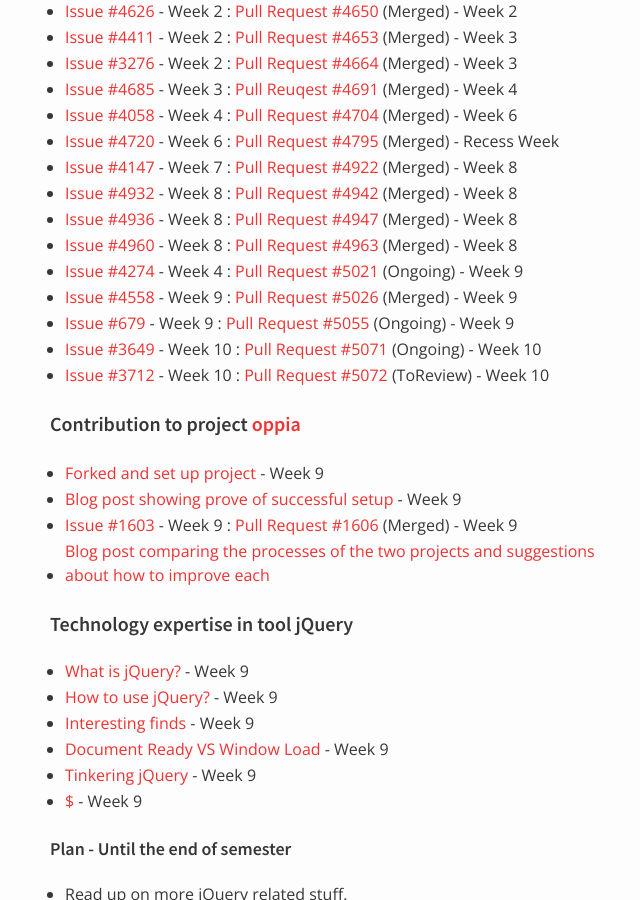
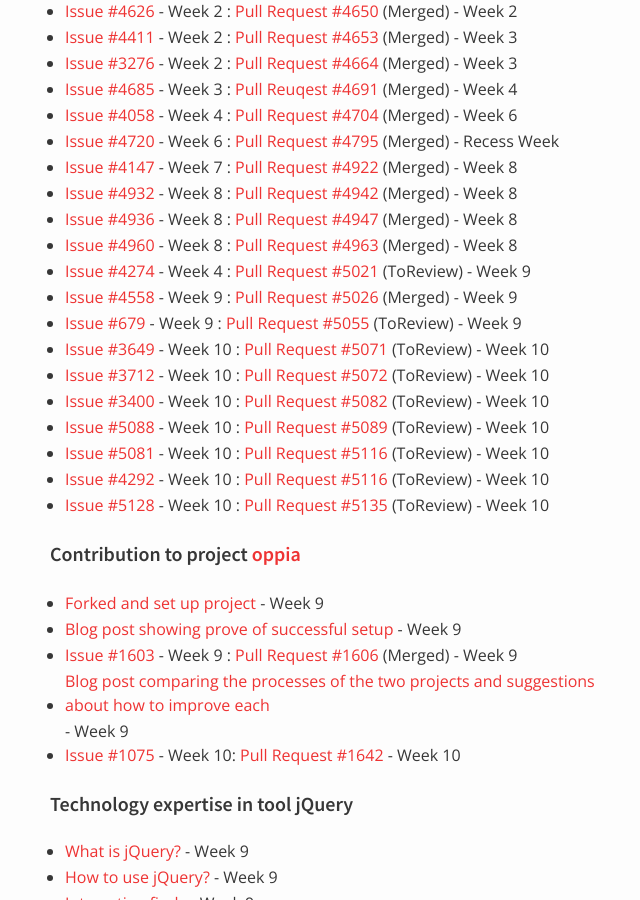
Before and after one commit to nus-oss/cs3281-AY1516S2-website, a Jekyll site: the page built from teams/teammates.md, in a window 1280 px wide and 900 px high, scrolled down 2291 px. Shown: the whole window, without its empty margins (320-960 px from the left). Built offline with Jekyll 4.4.1, drawn with Linux system fonts in a browser that asks for light colours.

Commit message:
update progress for @kennho

```diff
--- a/teams/teammates.md
+++ b/teams/teammates.md
@@ -82,17 +82,23 @@ permalink: /teams/teammates/
  * [Issue #4932](https://github.com/TEAMMATES/teammates/issues/4932) - Week 8 : [Pull Request #4942](https://github.com/TEAMMATES/teammates/pull/4942) (Merged) - Week 8
  * [Issue #4936](https://github.com/TEAMMATES/teammates/issues/4936) - Week 8 : [Pull Request #4947](https://github.com/TEAMMATES/teammates/pull/4947) (Merged) - Week 8
  * [Issue #4960](https://github.com/TEAMMATES/teammates/issues/4960) - Week 8 : [Pull Request #4963](https://github.com/TEAMMATES/teammates/pull/4963) (Merged) - Week 8
- * [Issue #4274](https://github.com/TEAMMATES/teammates/issues/4274) - Week 4 : [Pull Request #5021](https://github.com/TEAMMATES/teammates/pull/5021) (Ongoing) - Week 9
+ * [Issue #4274](https://github.com/TEAMMATES/teammates/issues/4274) - Week 4 : [Pull Request #5021](https://github.com/TEAMMATES/teammates/pull/5021) (ToReview) - Week 9
  * [Issue #4558](https://github.com/TEAMMATES/teammates/issues/4558) - Week 9 : [Pull Request #5026](https://github.com/TEAMMATES/teammates/pull/5026) (Merged) - Week 9
- * [Issue #679](https://github.com/TEAMMATES/teammates/issues/679) - Week 9 : [Pull Request #5055](https://github.com/TEAMMATES/teammates/pull/5055) (Ongoing) - Week 9
- * [Issue #3649](https://github.com/TEAMMATES/teammates/issues/3649) - Week 10 : [Pull Request #5071](https://github.com/TEAMMATES/teammates/pull/5071) (Ongoing) - Week 10
+ * [Issue #679](https://github.com/TEAMMATES/teammates/issues/679) - Week 9 : [Pull Request #5055](https://github.com/TEAMMATES/teammates/pull/5055) (ToReview) - Week 9
+ * [Issue #3649](https://github.com/TEAMMATES/teammates/issues/3649) - Week 10 : [Pull Request #5071](https://github.com/TEAMMATES/teammates/pull/5071) (ToReview) - Week 10
  * [Issue #3712](https://github.com/TEAMMATES/teammates/issues/3712) - Week 10 : [Pull Request #5072](https://github.com/TEAMMATES/teammates/pull/5072) (ToReview) - Week 10
+ * [Issue #3400](https://github.com/TEAMMATES/teammates/issues/3400) - Week 10 : [Pull Request #5082](https://github.com/TEAMMATES/teammates/pull/5082) (ToReview) - Week 10
+ * [Issue #5088](https://github.com/TEAMMATES/teammates/issues/5088) - Week 10 : [Pull Request #5089](https://github.com/TEAMMATES/teammates/pull/5089) (ToReview) - Week 10
+ * [Issue #5081](https://github.com/TEAMMATES/teammates/issues/5081) - Week 10 : [Pull Request #5116](https://github.com/TEAMMATES/teammates/pull/5116) (ToReview) - Week 10
+ * [Issue #4292](https://github.com/TEAMMATES/teammates/issues/4292) - Week 10 : [Pull Request #5116](https://github.com/TEAMMATES/teammates/pull/5126) (ToReview) - Week 10
+ * [Issue #5128](https://github.com/TEAMMATES/teammates/issues/5128) - Week 10 : [Pull Request #5135](https://github.com/TEAMMATES/teammates/pull/5135) (ToReview) - Week 10
 
 #### Contribution to project [oppia](https://github.com/oppia/oppia)
  * [Forked and set up project](https://github.com/kennho/oppia) - Week 9
  * [Blog post showing prove of successful setup](https://cs3281.wordpress.com/2016/03/16/minor-project-oppia/) - Week 9
  * [Issue #1603](https://github.com/oppia/oppia/issues/1603) - Week 9 : [Pull Request #1606](https://github.com/oppia/oppia/pull/1606) (Merged) - Week 9
- * [Blog post comparing the processes of the two projects and suggestions about how to improve each](https://cs3281.wordpress.com/2016/03/17/oppia-vs-teammates/)
+ * [Blog post comparing the processes of the two projects and suggestions about how to improve each](https://cs3281.wordpress.com/2016/03/17/oppia-vs-teammates/) - Week 9
+ * [Issue #1075](https://github.com/oppia/oppia/issues/1075) - Week 10: [Pull Request #1642](https://github.com/oppia/oppia/pull/1642) - Week 10
 
 #### Technology expertise in tool jQuery
  * [What is jQuery?](https://cs3281.wordpress.com/2016/03/17/what-is-jquery/) - Week 9
```
